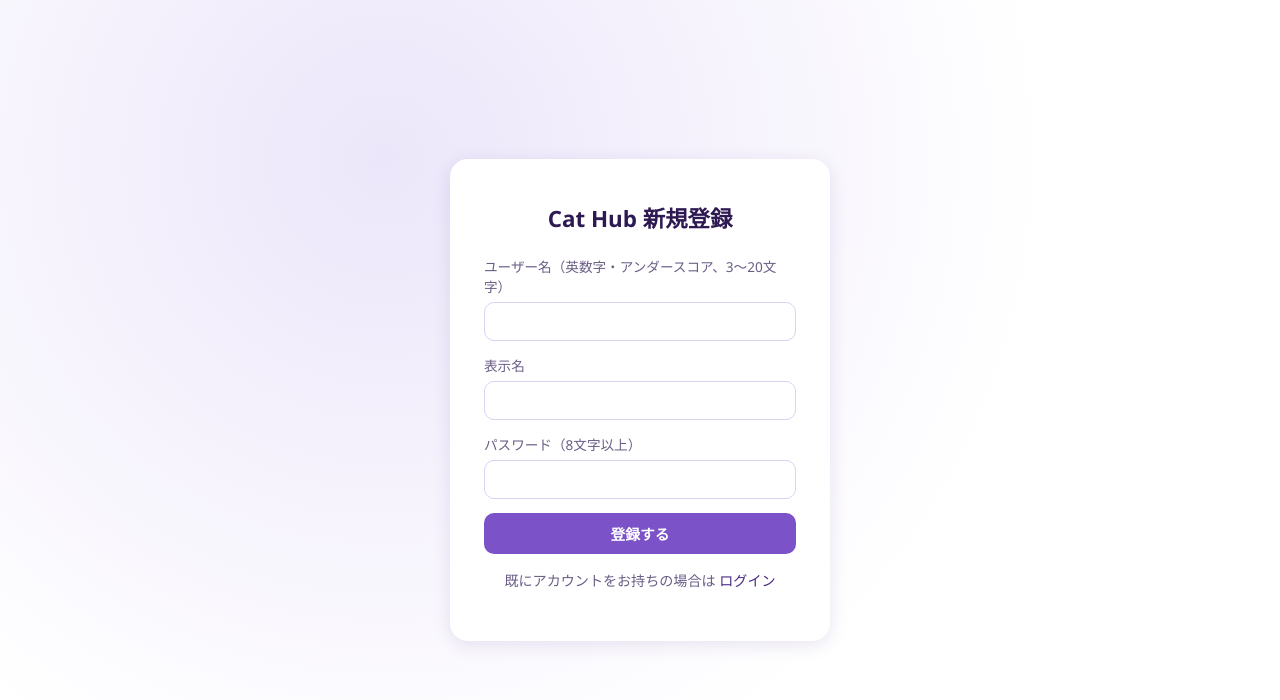
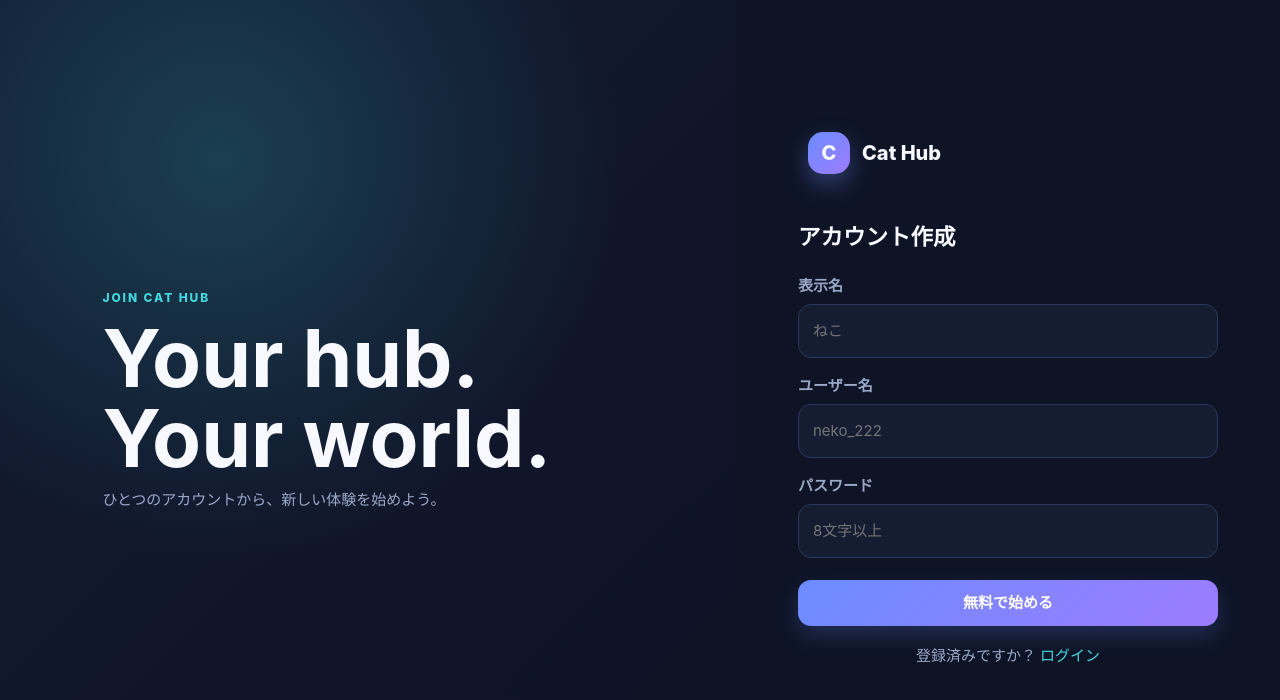
Before and after one commit to NekoNekoKoneKo222/cat-hab, a website: page register.html in a window 1280 px wide. Drawn offline with Linux system fonts and the light colour scheme; files that its build step writes are made by us from their sources.

Commit message:
Redesign register.html for unified Cat Hub UI

```diff
--- a/register.html
+++ b/register.html
@@ -1,36 +1 @@
-<!DOCTYPE html>
-<html lang="ja">
-<head>
-<meta charset="UTF-8" />
-<meta name="viewport" content="width=device-width, initial-scale=1" />
-<title>Cat Hub - 新規登録</title>
-<link rel="stylesheet" href="/css/style.css" />
-</head>
-<body>
-  <div class="ch-auth-wrap">
-    <div class="ch-auth-card">
-      <h1>Cat Hub 新規登録</h1>
-      <div id="ch-alert"></div>
-      <form class="ch-form" id="register-form" novalidate>
-        <div class="ch-field">
-          <label for="username">ユーザー名（英数字・アンダースコア、3〜20文字）</label>
-          <input id="username" name="username" autocomplete="username" />
-        </div>
-        <div class="ch-field">
-          <label for="displayName">表示名</label>
-          <input id="displayName" name="displayName" autocomplete="nickname" />
-        </div>
-        <div class="ch-field">
-          <label for="password">パスワード（8文字以上）</label>
-          <input id="password" name="password" type="password" autocomplete="new-password" />
-        </div>
-        <button class="ch-btn" type="button" id="register-submit-btn">登録する</button>
-      </form>
-      <p style="text-align:center; margin-top:16px; font-size:0.88rem; color:var(--ch-text-muted);">
-        既にアカウントをお持ちの場合は <a href="/login.html">ログイン</a>
-      </p>
-    </div>
-  </div>
-  <script src="/js/register.js"></script>
-</body>
-</html>
+<!doctype html><html lang="ja"><head><meta charset="utf-8"><meta name="viewport" content="width=device-width,initial-scale=1"><title>新規登録 | Cat Hub</title><link rel="stylesheet" href="/ui/style.css"></head><body><div class="auth"><section class="auth-art"><div class="eyebrow">JOIN CAT HUB</div><h1>Your hub.<br>Your world.</h1><p class="sub">ひとつのアカウントから、新しい体験を始めよう。</p></section><section class="auth-form"><form class="auth-card" action="/index.html"><a class="brand" href="/index.html"><span class="brand-mark">C</span><span>Cat Hub</span></a><h2>アカウント作成</h2><label>表示名</label><input required placeholder="ねこ"><label>ユーザー名</label><input required autocomplete="username" placeholder="neko_222"><label>パスワード</label><input required type="password" autocomplete="new-password" placeholder="8文字以上"><button class="btn">無料で始める</button><p class="sub" style="text-align:center;margin-top:18px">登録済みですか？ <a href="/login.html" style="color:var(--cyan)">ログイン</a></p></form></section></div></body></html>
```
